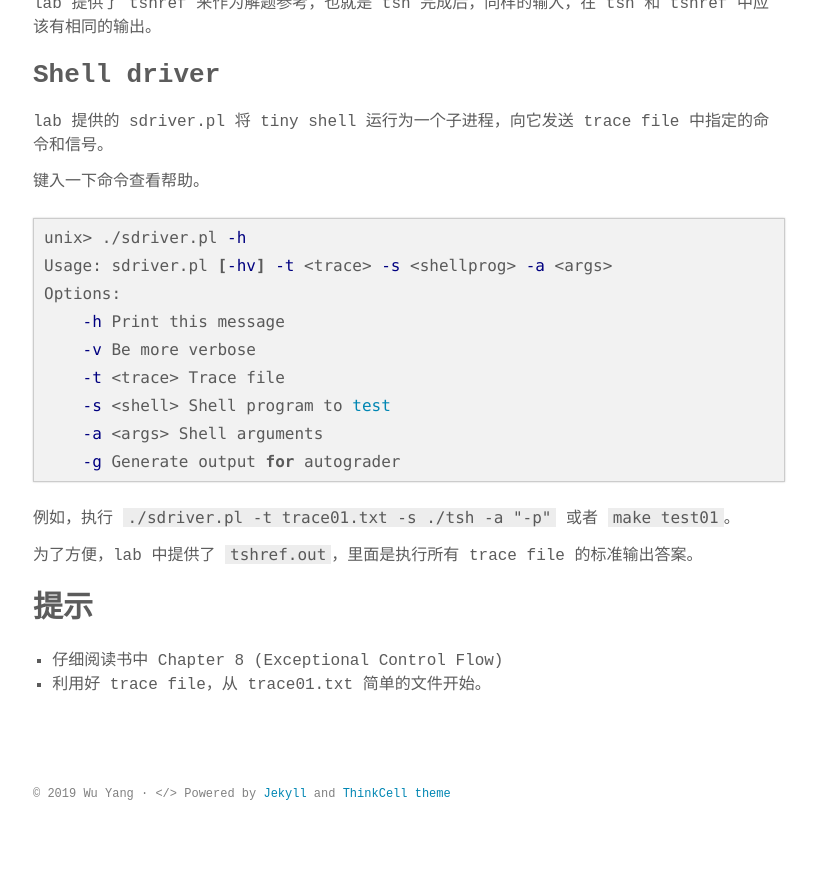
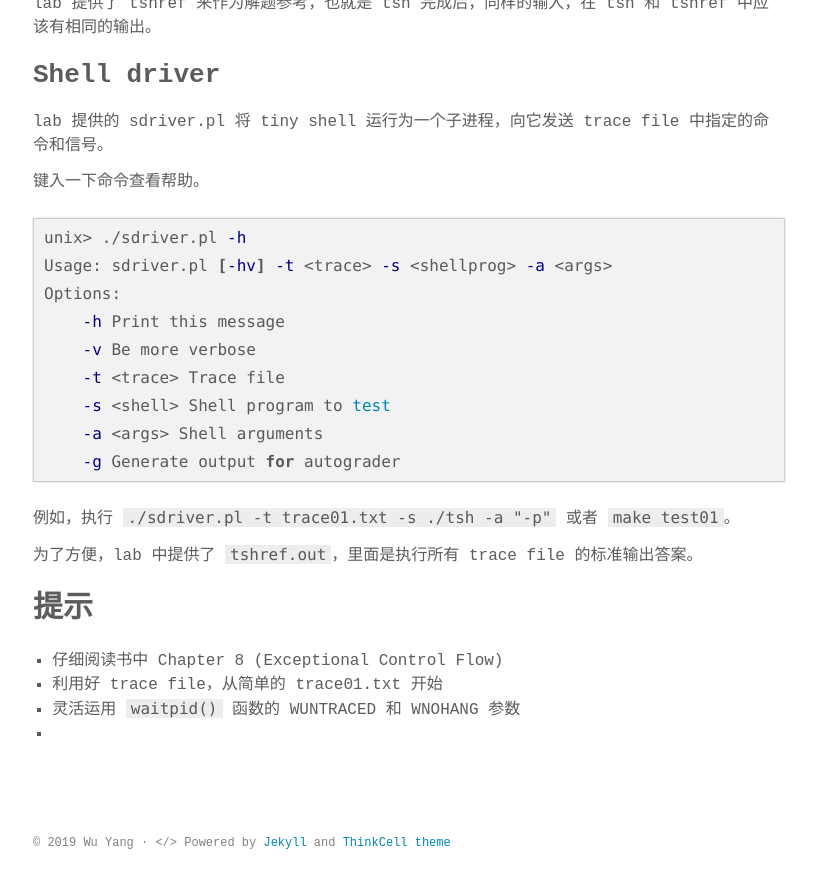
Before and after one commit to drivebyer/old-blog-theme, a Jekyll site: the page built from _posts/2019-03-04-深入理解计算机系统-Shell-Lab-实验报告.md, in a window 1280 px wide and 900 px high, scrolled down 1599 px. Shown: the top 888 px of the window, without its empty margins (231-1048 px from the left). Built offline with Jekyll 4.4.1, drawn with Linux system fonts in a browser that asks for light colours; some web fonts are replaced; before the commit the page ends 2450 px from its top, so only the background shows below that.

Commit message:
Update 2019-03-04-深入理解计算机系统-Shell-Lab-实验报告.md

```diff
--- a/_posts/2019-03-04-深入理解计算机系统-Shell-Lab-实验报告.md
+++ b/_posts/2019-03-04-深入理解计算机系统-Shell-Lab-实验报告.md
@@ -83,4 +83,6 @@ Options:
 # 提示
 
 1. 仔细阅读书中 Chapter 8 (Exceptional Control Flow)
-2. 利用好 trace file，从 trace01.txt 简单的文件开始。
+2. 利用好 trace file，从简单的 trace01.txt 开始
+3. 灵活运用 `waitpid()` 函数的  WUNTRACED 和 WNOHANG 参数
+4.
```
